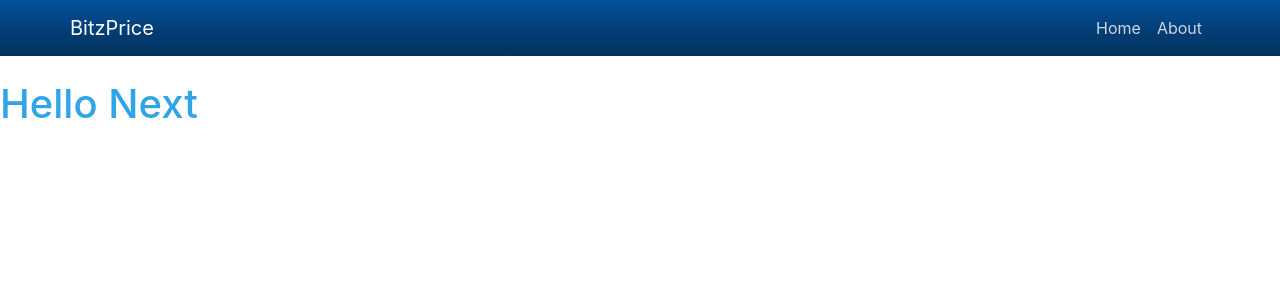
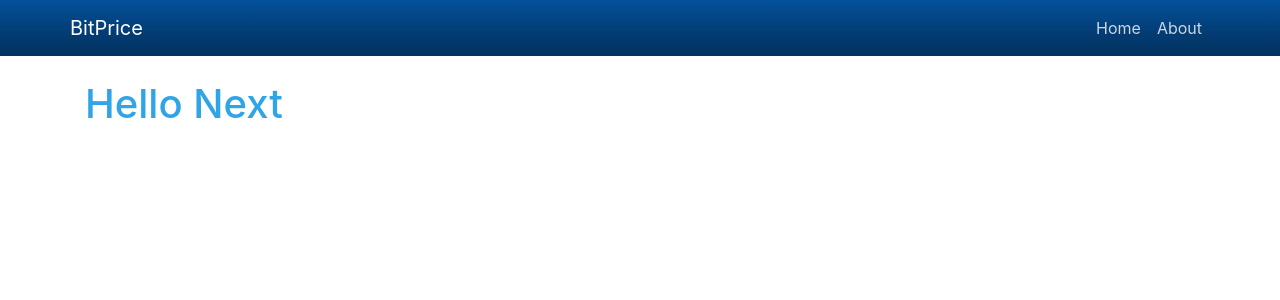
Before and after one commit to ch264/Next_CrashCourse, a Next.js app: page / in a window 1280 px wide. Shown: the top 300 px of the page. Built offline with nearby package versions, Linux system fonts and the light colour scheme.

Commit message:
props.children is the same as block content

```diff
--- a/components/Layout.js
+++ b/components/Layout.js
@@ -10,8 +10,10 @@
         </Head>
 
         <Navbar />
-        {/* whatever page we are on, navbar is going to output the navbar */}
-        {props.children}
+        <div className="container">
+            {/* whatever page we are on, navbar is going to output the navbar */}
+            {props.children}
+        </div>
     </div>
 )
 
--- a/components/Navbar.js
+++ b/components/Navbar.js
@@ -4,7 +4,7 @@
 const Navbar = () => (
     <nav className="navbar navbar-expand navbar-dark bg-dark mb-4">
     <div className="container">
-      <a className="navbar-brand" href="#">BitzPrice</a>
+      <a className="navbar-brand" href="#">BitPrice</a>
       <div className="collapse navbar-collapse">
         <ul className="navbar-nav ml-auto">
           <li className="nav-item">
```
